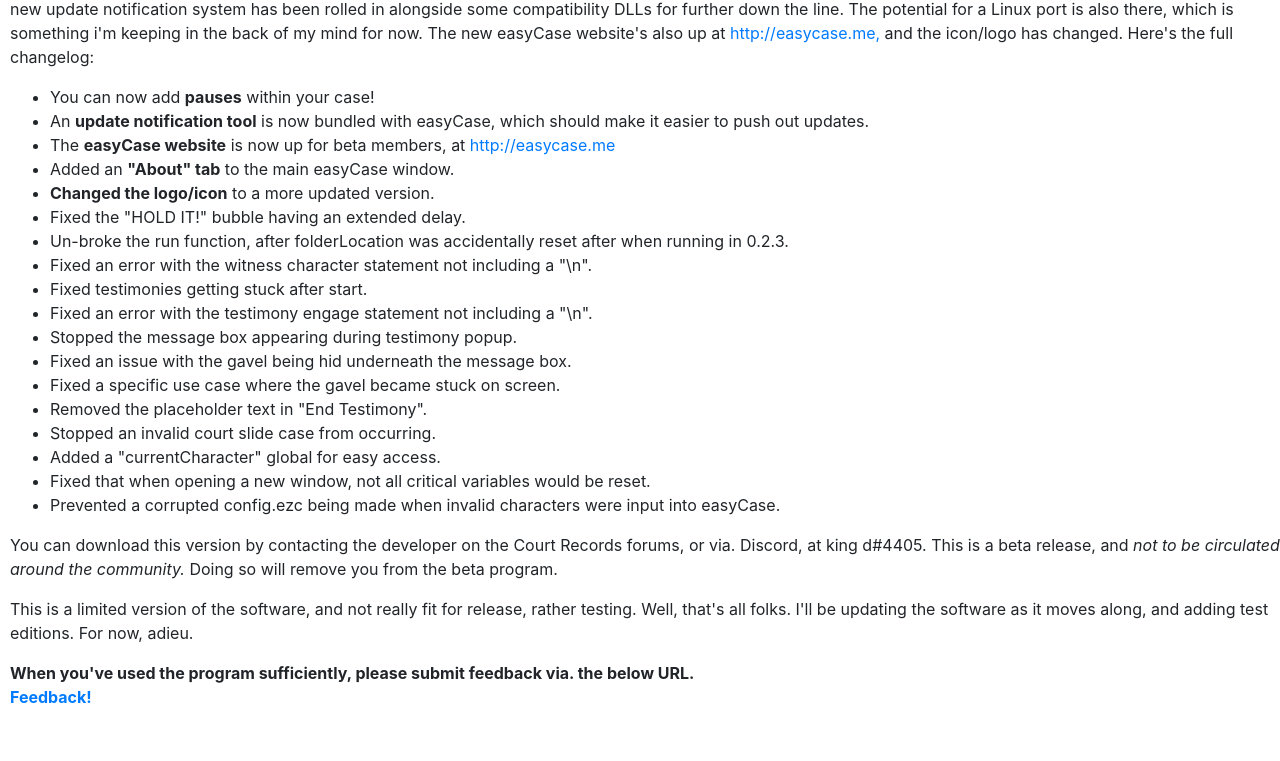
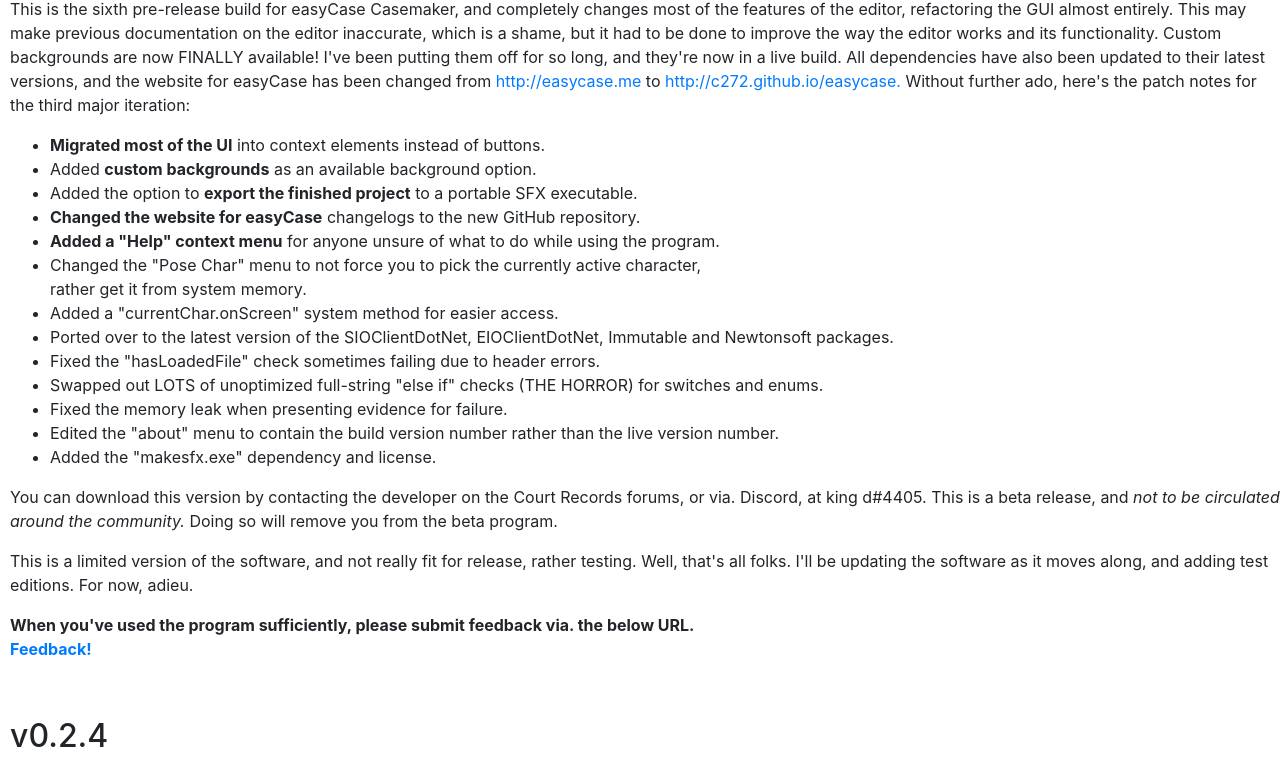
Before and after one commit to c272/easycase, a plain HTML site: page changelog/index.html in a window 1280 px wide. Shown: the part 174-935 px from the top of the page. Drawn offline with nearby package versions, Linux system fonts and the light colour scheme.

Commit message:
Updated the changelog for 0.3.0

```diff
--- a/changelog/index.html
+++ b/changelog/index.html
@@ -10,9 +10,31 @@ margin-top: 20px;
 </style>
 </head>
 <body>
+<p>&nbsp;</p>
 <div class="borderleft">
 <h1><strong>easyCase Updates</strong></h1>
 <hr />
+<h2>v0.3.0</h2>
+<p>This is the sixth pre-release build for easyCase Casemaker, and completely changes most of the features of the editor, refactoring the GUI almost entirely. This may make previous documentation on the editor inaccurate, which is a shame, but it had to be done to improve the way the editor works and its functionality. Custom backgrounds are now FINALLY available! I've been putting them off for so long, and they're now in a live build. All dependencies have also been updated to their latest versions, and the website for easyCase has been changed from <a href="http://easycase.me">http://easycase.me</a>&nbsp;to <a href="http://c272.github.io/easycase">http://c272.github.io/easycase.</a>&nbsp;Without further ado, here's the patch notes for the third major iteration:</p>
+<ul>
+<li><strong>Migrated most of the UI</strong> into context elements instead of buttons.</li>
+<li>Added <strong>custom backgrounds</strong> as an available background option.</li>
+<li>Added the option to <strong>export the finished project</strong> to a portable SFX executable.</li>
+<li><strong>Changed the website for easyCase</strong> changelogs to the new GitHub repository.</li>
+<li><strong>Added a "Help" context menu</strong> for anyone unsure of what to do while using the program.</li>
+<li>Changed the "Pose Char" menu to not force you to pick the currently active character,<br />rather get it from system memory.</li>
+<li>Added a "currentChar.onScreen" system method for easier access.</li>
+<li>Ported over to the latest version of the SIOClientDotNet, EIOClientDotNet, Immutable and Newtonsoft packages.</li>
+<li>Fixed the "hasLoadedFile" check sometimes failing due to header errors.</li>
+<li>Swapped out LOTS of unoptimized full-string "else if" checks (THE HORROR) for switches and enums.</li>
+<li>Fixed the memory leak when presenting evidence for failure.</li>
+<li>Edited the "about" menu to contain the build version number rather than the live version number.</li>
+<li>Added the "makesfx.exe" dependency and license.</li>
+</ul>
+<p>You can download this version by contacting the developer on the Court Records forums, or via. Discord, at king d#4405. This is a beta release, and&nbsp;<em>not to be circulated around the community.&nbsp;</em>Doing so will remove you from the beta program.</p>
+<p>This is a limited version of the software, and not really fit for release, rather testing. Well, that's all folks. I'll be updating the software as it moves along, and adding test editions. For now, adieu.</p>
+<p><strong>When you've used the program sufficiently, please submit feedback via. the below URL.<br /><a href="https://goo.gl/forms/bgdQpwvzCyfZ4dj42" target="_blank" rel="noopener">Feedback!</a></strong></p>
+<p>&nbsp;</p>
 <h2>v0.2.4</h2>
 <p>This is the fifth pre-release build for easyCase Casemaker, and is more of a cosmetic and bugfixing update. Many of the bugs present in 0.2.3 were patched out, and a new update notification system has been rolled in alongside some compatibility DLLs for further down the line. The potential for a Linux port is also there, which is something i'm keeping in the back of my mind for now. The new easyCase website's also up at <a href="http://easycase.me,">http://easycase.me,</a>&nbsp;and the icon/logo has changed. Here's the full changelog:</p>
 <ul>
```
